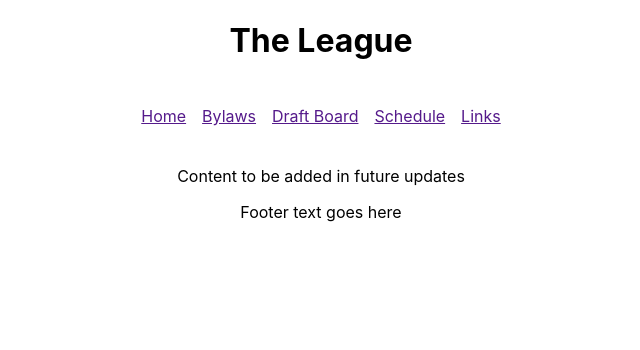
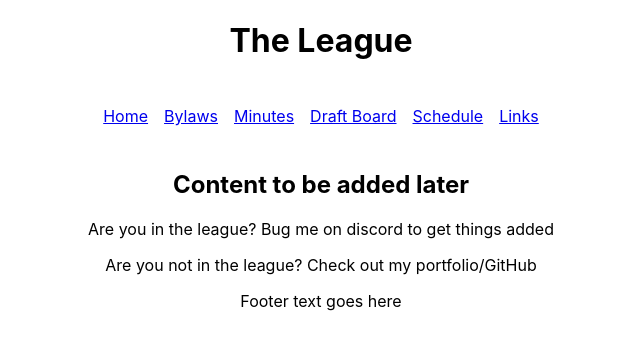
Before and after one commit to sam-parkinson/dynasty-client, a React (Create React App) app: page / in a window 1280 px wide. Shown: the top 350 px of the page, without its empty margins (319-959 px from the left). Built offline with nearby package versions, Linux system fonts and the light colour scheme.

Commit message:
Add basic home page

```diff
--- a/src/components/App/App.js
+++ b/src/components/App/App.js
@@ -1,13 +1,21 @@
 import React from 'react';
+import { Switch, Route } from 'react-router-dom';
 import Header from '../Header/Header';
 import Footer from '../Footer/Footer';
+import HomePage from '../../routes/HomePage/HomePage';
 import './App.css';
 
 function App() {
   return (
     <div className="App">
       <Header />
-      <p>Content to be added in future updates</p>
+      <Switch>
+        <Route
+          exact
+          path={'/'}
+          component={HomePage}
+        />
+      </Switch>
       <Footer />
     </div>
   );
--- a/src/components/Nav/Nav.js
+++ b/src/components/Nav/Nav.js
@@ -10,35 +10,42 @@ export default class Nav extends Component {
           <li
             className="navLink"
           >
-            <Link>
+            <Link to={'/'}>
               Home
             </Link>
           </li>
           <li
             className="navLink"
           >
-            <Link>
+            <Link to={'/'}>
               Bylaws
             </Link>
           </li>
           <li
             className="navLink"
           >
-            <Link>
+            <Link to={'/'}>
+              Minutes
+            </Link>
+          </li>
+          <li
+            className="navLink"
+          >
+            <Link to={'/'}>
               Draft Board
             </Link>
           </li>
           <li
             className="navLink"
           >
-            <Link>
+            <Link to={'/'}>
               Schedule
             </Link>
           </li>
           <li
             className="navLink"
           >
-            <Link>
+            <Link to={'/'}>
               Links
             </Link>
           </li>
--- /dev/null
+++ b/src/routes/HomePage/HomePage.js
@@ -0,0 +1,13 @@
+import React, { Component } from 'react';
+
+export default class HomePage extends Component {
+  render () {
+    return (
+      <main>
+        <h2>Content to be added later</h2>
+        <p>Are you in the league? Bug me on discord to get things added</p>
+        <p>Are you not in the league? Check out my portfolio/GitHub</p>
+      </main>
+    )
+  }
+}
```
Also changed, not shown: src/routes/HomePage/HomePage.css (added), 1 other file (tests, documents, lock files or other folders).
